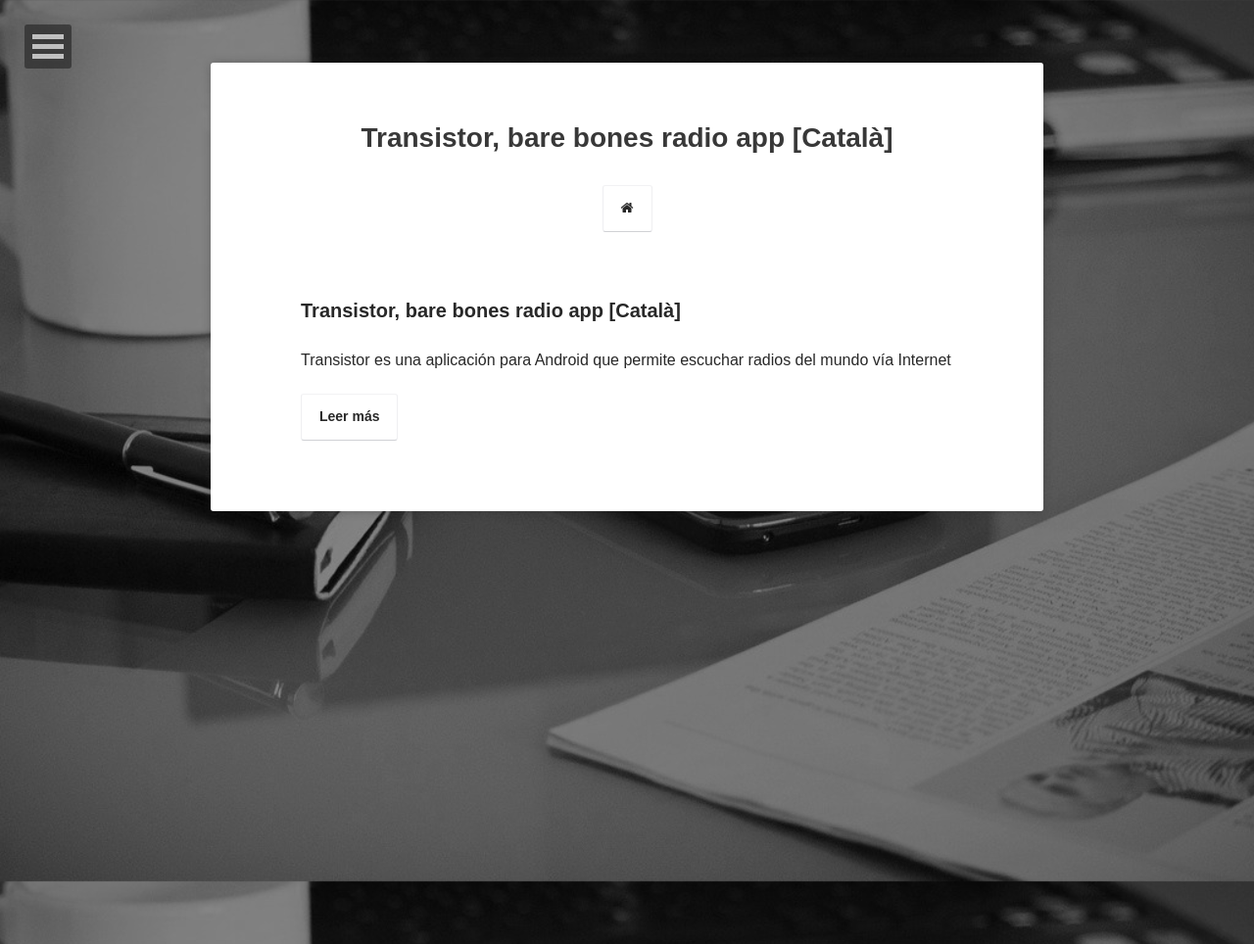
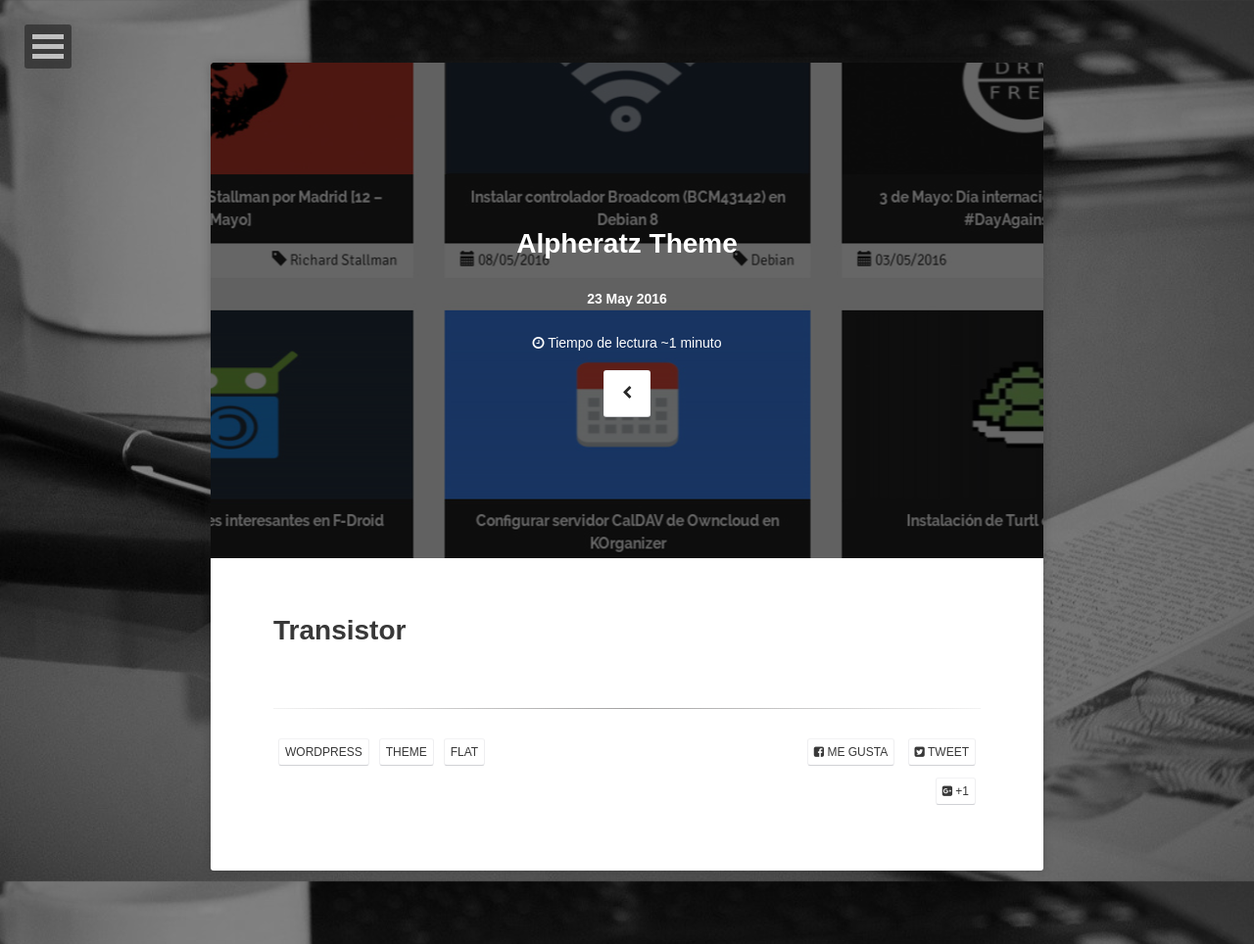
Before and after one commit to Zagur/zagur.github.io, a Jekyll site: the page built from _posts/2016-05-24-transistor-ca.markdown, in a window 1280 px wide. Shown: the whole page at 98% size. Built offline with Jekyll 4.4.1, drawn with Linux system fonts in a browser that asks for light colours; some web fonts are replaced; comment, search, counter and statistics services are not loaded.

Commit message:
update layouts

```diff
--- a/_posts/2016-05-23-alpheratz-theme.markdown
+++ b/_posts/2016-05-23-alpheratz-theme.markdown
@@ -5,7 +5,6 @@ date:   2016-05-23
 excerpt: "Un tema para Wordpress, moderno, minimalista y flat."
 project: true
 feature: assets/img/alpheratztheme/alpheratz-theme-preview.jpg
-
 tag:
 - Wordpress
 - Theme
--- a/_posts/2016-05-24-transistor-ca.markdown
+++ b/_posts/2016-05-24-transistor-ca.markdown
@@ -1,26 +1,14 @@
 ---
-layout: trans
-title: Transistor, bare bones radio app [Català]
-category: translation
+layout: post
+title: "Alpheratz Theme"
+date:   2016-05-23
+excerpt: "Un tema para Wordpress, moderno, minimalista y flat."
 trans: true
+feature: assets/img/alpheratztheme/alpheratz-theme-preview.jpg
 tag:
-- Transistor
-- Radio app
-- Android
-- Open Source
-excerpt: Transistor es una aplicación para Android que permite escuchar radios del mundo vía Internet
-feature: http://cdn2.hubspot.net/hubfs/685689/learningtoprogram.jpg
+- Wordpress
+- Theme
+- Flat
 ---
 
 # Transistor
-
-| Català | Castellano | English  |
-| ------------- | ------------- | -----|
-|  |  | Transistor is a bare bones app for listening to radio programs over the internet. The app stores stations as files on your device's external storage. It currently understands streams embedded within m3u and pls links. |
-|  |  |  |
-|  |  |  |
-|  |  |  |
-|  |  |  |
-|  |  |  |
-|  |  |  |
-|  |  |  |
```
Also changed, not shown: 16 other files.
